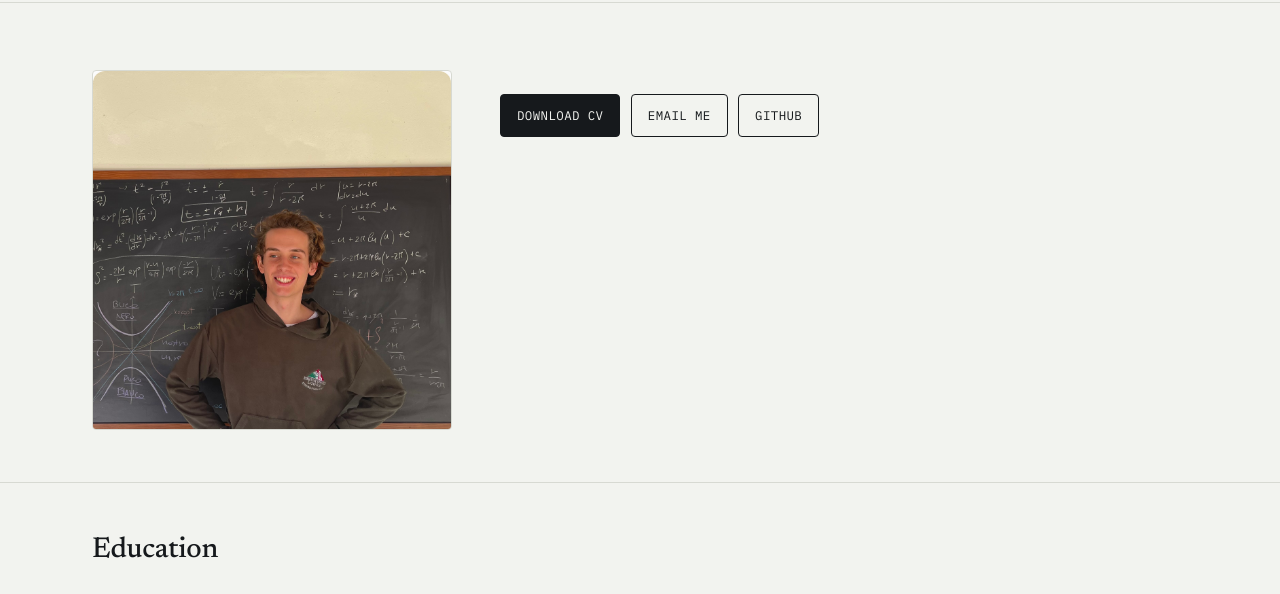
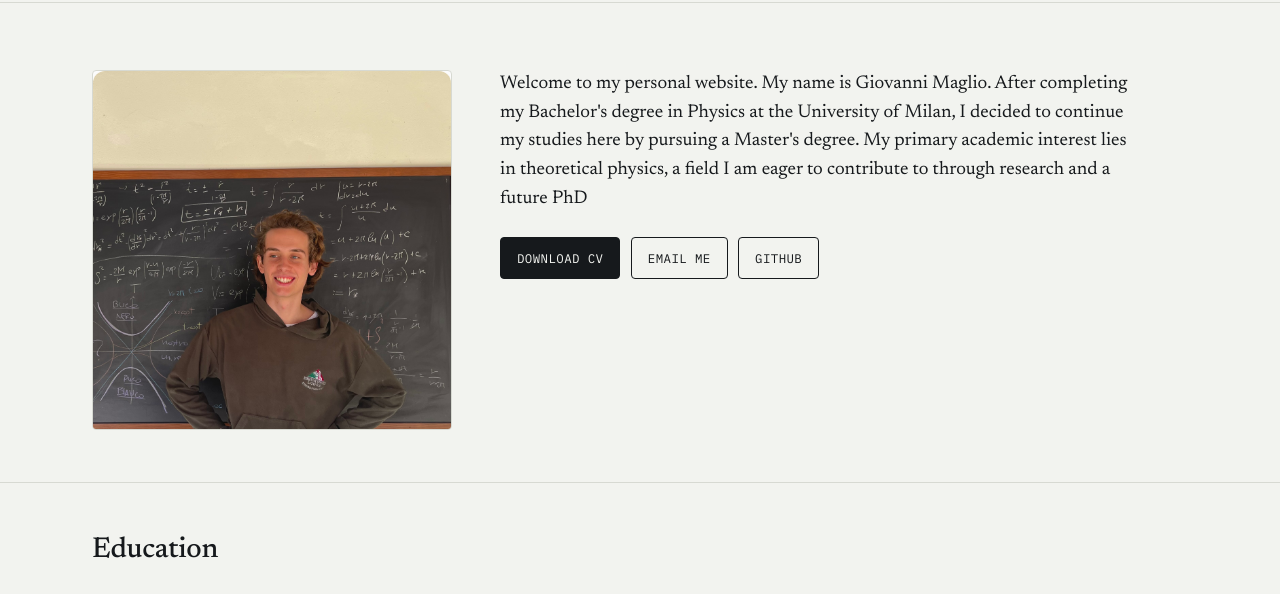
Before and after one commit to GiovanniMaglio/My-Site, a plain HTML site: page about.html in a window 1280 px wide. Shown: the part 197-791 px from the top of the page. Drawn offline with nearby package versions, Linux system fonts and the light colour scheme.

Commit message:
Update about.html with personal introduction
Added a personal introduction to the about section.

```diff
--- a/about.html
+++ b/about.html
@@ -93,7 +93,7 @@
           <img src="assets/avatar.jpg" alt="Portrait of Giovanni Maglio">
         </div>
         <div class="prose">
-          <p class="lede"></p>
+          <p class="lede">Welcome to my personal website. My name is Giovanni Maglio. After completing my Bachelor's degree in Physics at the University of Milan, I decided to continue my studies here by pursuing a Master's degree. My primary academic interest lies in theoretical physics, a field I am eager to contribute to through research and a future PhD</p>
           <div style="margin-top:1.5rem; display:flex; gap:.65rem; flex-wrap:wrap;">
             <a class="btn btn-solid" href="assets/cv.pdf">Download CV</a>
             <a class="btn btn-ghost" href="mailto:giovanni.maglio@studenti.unimi.it">Email me</a>
```
